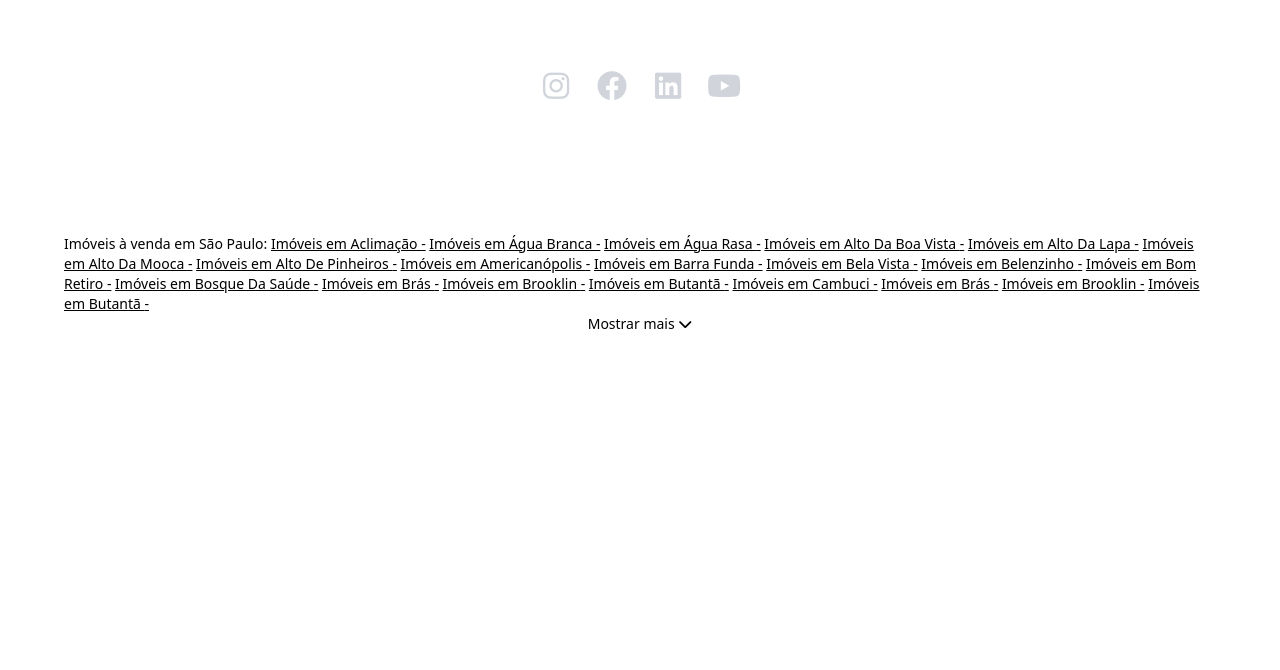
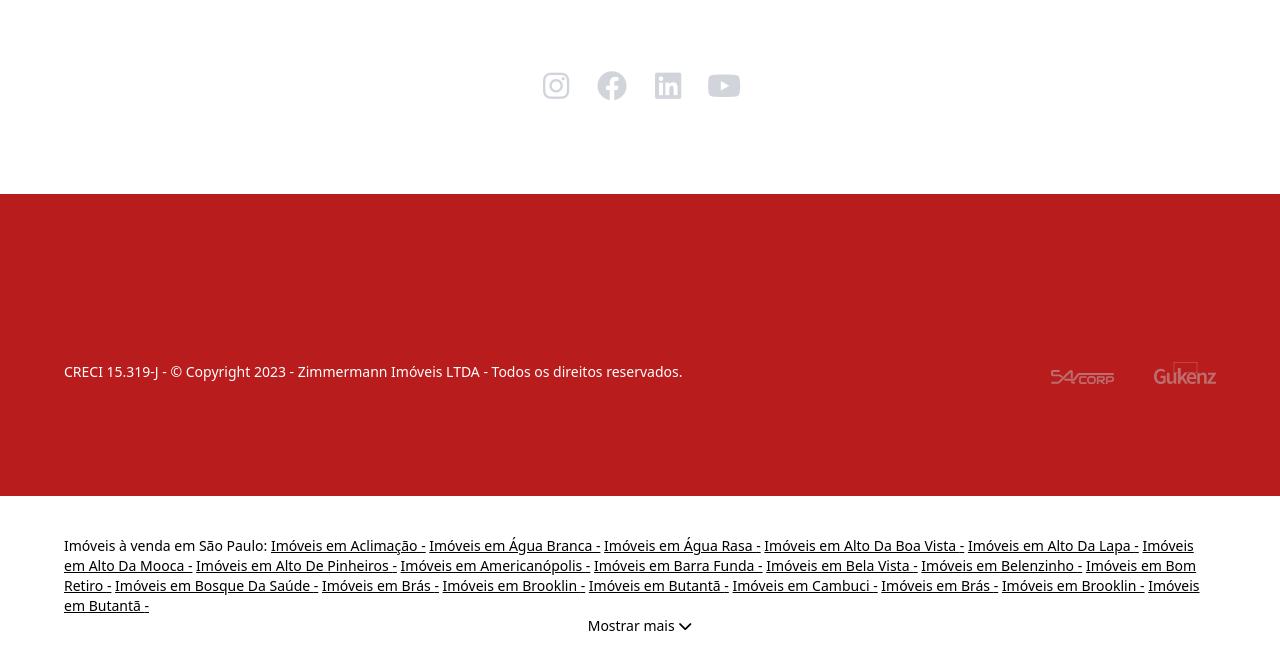
Before and after one commit to willdjm/aaa, a website: page src/index.html in a window 1280 px wide. Shown: the part 5719-6389 px from the top of the page. Before the commit the page ends 6181 px from the top, so only its background shows below. Drawn offline with nearby package versions, Linux system fonts and the light colour scheme.

Commit message:
first commit

```diff
--- a/src/index.html
+++ b/src/index.html
@@ -1562,6 +1562,32 @@ Dashboard
     </div>
   </section>
 
+  <!-- FOOTER -->
+  <footer class="bg-red-700 w-full flex flex-col justify-center items-center py-20 text-white px-5">
+    <div class='lg:justify-between justify-center w-full items-center flex flex-col'>
+
+
+      <!-- COPYRIGHT -->
+      <div class='flex flex-col w-full justify-between items-stretch pt-14 lg:max-w-6xl'>
+        <div class='grid lg:flex w-full lg:justify-between py-8 gap-10'>
+          <span class="text-sm text-center hidden lg:flex">CRECI 15.319-J - © Copyright 2023 - Zimmermann Imóveis LTDA -
+            Todos os direitos reservados.</span>
+          <span class="text-center lg:hidden">CRECI 15.319-J - © Copyright 2023 <br> Zimmermann Imóveis LTDA <br> Todos
+            os direitos reservados.</span>
+          <div class='flex gap-10 items-end justify-center'>
+            <a href="https://sacorp.tec.br/?utm_source=www.mayerbastoscostaadv.com.br&utm_medium=banner&utm_campaign=slogan"
+              target='_blank' rel="noreferrer">
+              <img src="/public/logo-sacorp.svg" alt="logo Sacorp" width="100%" height="100%" loading="lazy" />
+            </a>
+            <a href="https://www.gukenz.com.br/" target='_blank' rel="noreferrer">
+              <img src="/public/logo-gukenz.svg" alt="logo Gukenz" width="100%" height="100%" />
+            </a>
+          </div>
+        </div>
+      </div>
+    </div>
+  </footer>
+
     <!-- BUSCA FOOTER -->
     <div class="max-w-6xl w-full lg:flex items-center justify-between pt-10 pb-32 hidden">
       <div class="text flex-col flex items-center justify-center text-sm">
```
